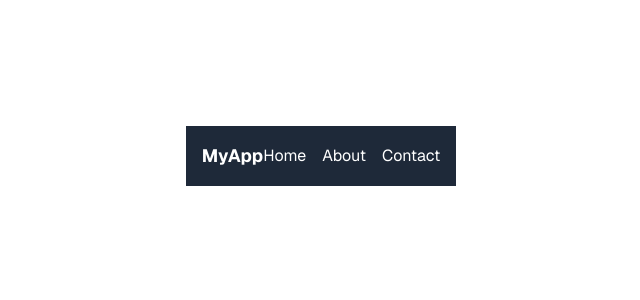
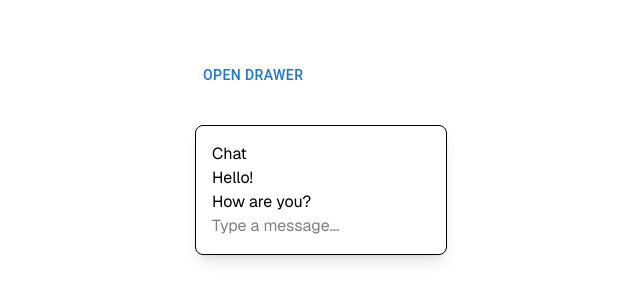
Before and after one commit to mawrk19/Chatbot, a Next.js app in the folder alalai/: page / in a window 1280 px wide. Shown: the part 244-544 px from the top of the page, without its empty margins (319-959 px from the left). Built offline with nearby package versions, Linux system fonts and the light colour scheme.

Commit message:
added drawer and chatbox

```diff
--- a/alalai/src/app/components/chatBox.tsx
+++ b/alalai/src/app/components/chatBox.tsx
@@ -0,0 +1,14 @@
+function ChatBox() {
+  return (
+    <div className="chat-box border rounded-lg shadow-lg p-4 bg-white w-full max-w-md text-black">
+      <div className="chat-header">Chat</div>
+      <div className="chat-messages">
+        <div className="message">Hello!</div>
+        <div className="message">How are you?</div>
+      </div>
+      <input type="text" placeholder="Type a message..." />
+    </div>
+  );
+}
+
+export default ChatBox;
--- a/alalai/src/app/components/navBar.tsx
+++ b/alalai/src/app/components/navBar.tsx
@@ -1,21 +1,61 @@
+'use client';
 
-function Navigation() {
+import * as React from 'react';
+import Box from '@mui/material/Box';
+import Drawer from '@mui/material/Drawer';
+import Button from '@mui/material/Button';
+import List from '@mui/material/List';
+import Divider from '@mui/material/Divider';
+import ListItem from '@mui/material/ListItem';
+import ListItemButton from '@mui/material/ListItemButton';
+import ListItemIcon from '@mui/material/ListItemIcon';
+import ListItemText from '@mui/material/ListItemText';
+import InboxIcon from '@mui/icons-material/MoveToInbox';
+import MailIcon from '@mui/icons-material/Mail';
+
+export default function TemporaryDrawer() {
+  const [open, setOpen] = React.useState(false);
+
+  const toggleDrawer = (newOpen: boolean) => () => {
+    setOpen(newOpen);
+  };
+
+  const DrawerList = (
+    <Box sx={{ width: 250 }} role="presentation" onClick={toggleDrawer(false)}>
+      <List>
+        {['Inbox', 'Starred', 'Send email', 'Drafts'].map((text, index) => (
+          <ListItem key={text} disablePadding>
+            <ListItemButton>
+              <ListItemIcon>
+                {index % 2 === 0 ? <InboxIcon /> : <MailIcon />}
+              </ListItemIcon>
+              <ListItemText primary={text} />
+            </ListItemButton>
+          </ListItem>
+        ))}
+      </List>
+      <Divider />
+      <List>
+        {['All mail', 'Trash', 'Spam'].map((text, index) => (
+          <ListItem key={text} disablePadding>
+            <ListItemButton>
+              <ListItemIcon>
+                {index % 2 === 0 ? <InboxIcon /> : <MailIcon />}
+              </ListItemIcon>
+              <ListItemText primary={text} />
+            </ListItemButton>
+          </ListItem>
+        ))}
+      </List>
+    </Box>
+  );
+
   return (
-    <nav className="flex justify-between items-center p-4 bg-gray-800 text-white">
-      <div className="text-lg font-bold">MyApp</div>
-      <ul className="flex space-x-4">
-        <li>
-          <a href="#home" className="hover:text-gray-400">Home</a>
-        </li>
-        <li>
-          <a href="#about" className="hover:text-gray-400">About</a>
-        </li>
-        <li>
-          <a href="#contact" className="hover:text-gray-400">Contact</a>
-        </li>
-      </ul>
-    </nav>
+    <div>
+      <Button onClick={toggleDrawer(true)}>Open drawer</Button>
+      <Drawer open={open} onClose={toggleDrawer(false)}>
+        {DrawerList}
+      </Drawer>
+    </div>
   );
 }
-
-export default Navigation;
--- a/alalai/src/app/page.tsx
+++ b/alalai/src/app/page.tsx
@@ -1,3 +1,4 @@
+import ChatBox from "./components/chatBox";
 import Navigation from "./components/navBar";
 
 
@@ -5,7 +6,10 @@ export default function Home() {
   return (
     <div className="grid grid-rows-[20px_1fr_20px] items-center justify-items-center min-h-screen p-8 pb-20 gap-16 sm:p-20 font-[family-name:var(--font-geist-sans)]">
       <main className="flex flex-col gap-[32px] row-start-2 items-center sm:items-start">
-       <Navigation />
+
+      <Navigation />
+
+      <ChatBox />
 
       </main>
       <footer className="row-start-3 flex gap-[24px] flex-wrap items-center justify-center">
```
Also changed, not shown: alalai/package.json (+10 -6 lines), 1 other file (tests, documents, lock files or other folders).
